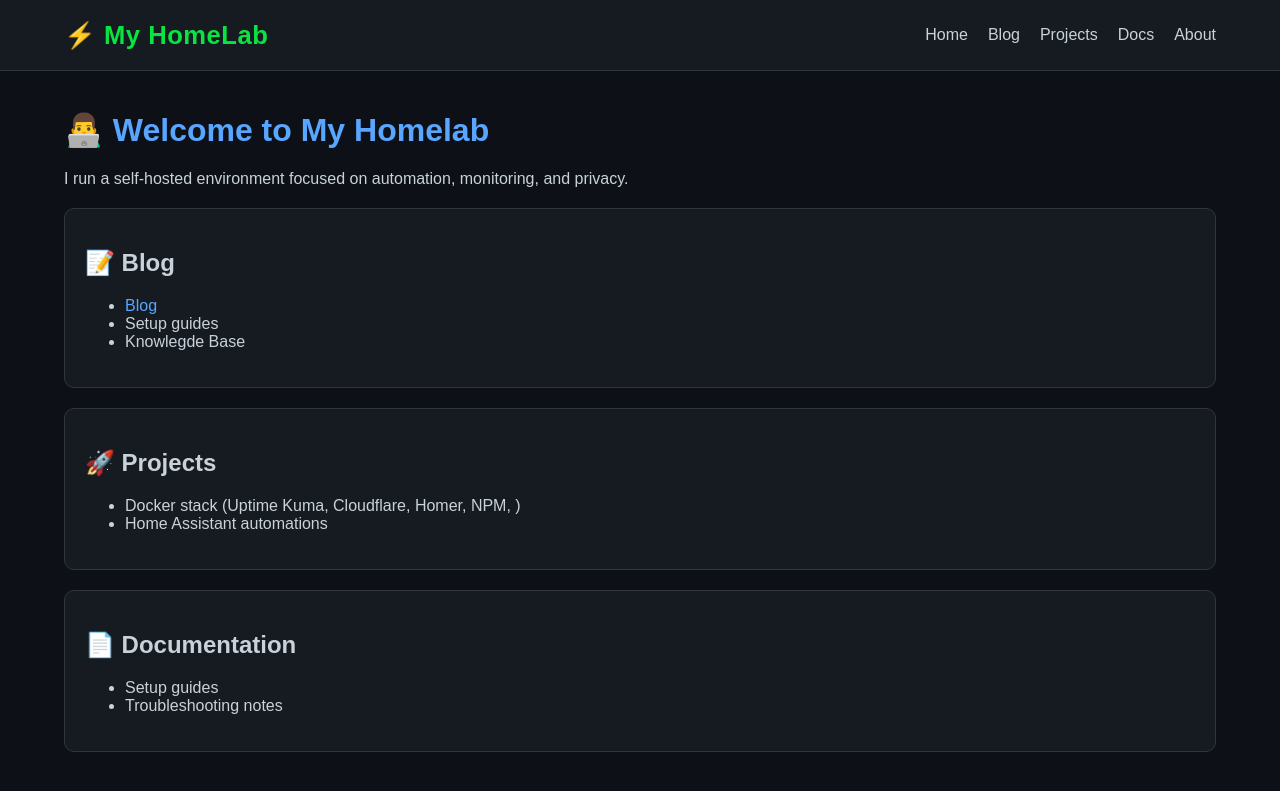
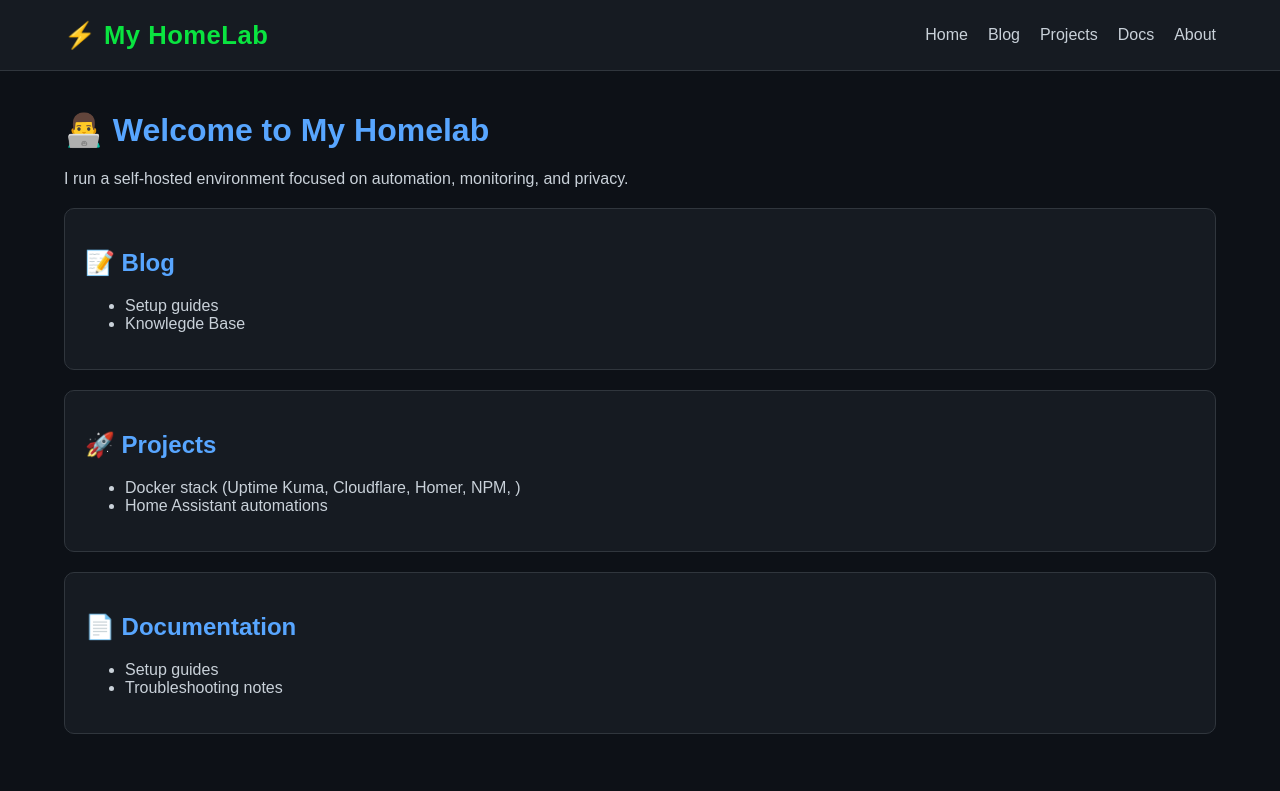
Before and after one commit to Freaky2112/freaky2112.github.io, a Jekyll site: the page built from index.md, in a window 1280 px wide. Shown: the top 791 px of the page. Built offline with Jekyll 4.4.1, drawn with Linux system fonts in a browser that asks for light colours.

Commit message:
add links to home pages

```diff
--- a/index.md
+++ b/index.md
@@ -8,16 +8,15 @@
 I run a self-hosted environment focused on automation, monitoring, and privacy.
 
 <div class="card">
-<h2>📝 Blog</h2>
+<h2><a href="/blog/">📝 Blog</a></h2>
 <ul>
-  <li><a href="/blog/">Blog</a></li>
   <li>Setup guides</li>
   <li>Knowlegde Base</li>
 </ul>
 </div>
 
 <div class="card">
-<h2>🚀 Projects</h2>
+<h2><a href="/project/">🚀 Projects</a></h2>
 <ul>
   <li>Docker stack (Uptime Kuma, Cloudflare, Homer, NPM, )</li>
   <li>Home Assistant automations</li>
@@ -25,7 +24,7 @@
 </div>
 
 <div class="card">
-<h2>📄 Documentation</h2>
+<h2><a href="/docs/">📄 Documentation</a></h2>
 <ul>
   <li>Setup guides</li>
   <li>Troubleshooting notes</li>
```
